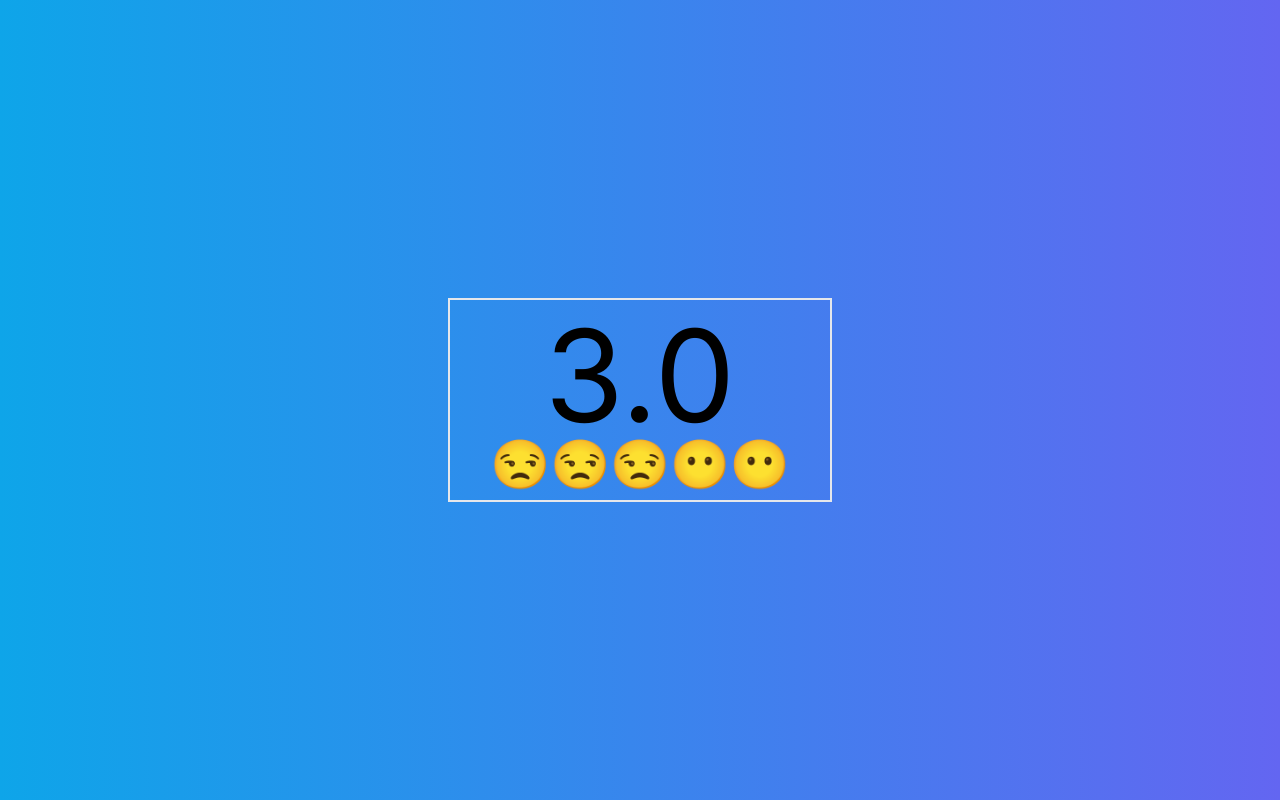
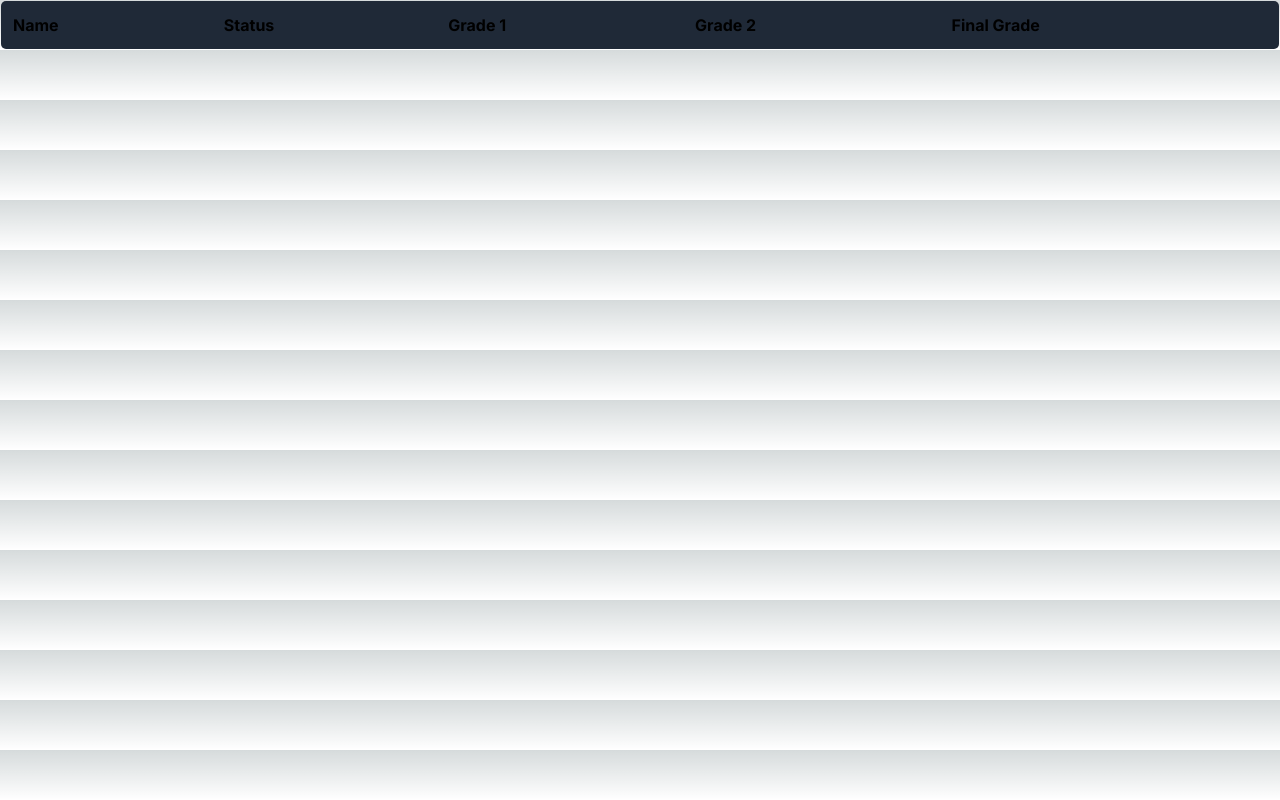
Before and after one commit to Jeanlerson/estudando-React, a Next.js app in the folder react-estudando/: page / in a window 1280 px wide. Built offline with nearby package versions, Linux system fonts and the light colour scheme.

Commit message:
atualizacao

```diff
--- a/react-estudando/src/app/page.tsx
+++ b/react-estudando/src/app/page.tsx
@@ -5,17 +5,18 @@
 import { peopleList } from "@/data/peopleList"
 import { Hours } from "@/components/Hours"
 import { NotaAle } from "@/components/Nota"
+import { students } from "@/data/students"
+import { StudentTable } from "@/components/StudentTable"
 
 const Page = () => {
 
   const ubers = peopleList.filter(person => person.profession === "uber")
 
+  //const list = students.map(student => <li>{student.name}</li>)
+
   return(
-    <div className="w-screen h-screen flex flex-col justify-center items-center
-    bg-gradient-to-r from-sky-500 to-indigo-500">
-      <NotaAle
-      nota= {3}
-      />
+    <div className="container mx-auto">
+      <StudentTable students={students}/>
     </div>
   )
 
--- /dev/null
+++ b/react-estudando/src/components/StudentTable.tsx
@@ -0,0 +1,26 @@
+import { Student } from "@/types/Student"
+import { table } from "console"
+
+type Props = {
+    students: Student[]
+}
+
+export const StudentTable = ({students}: Props) => {
+    return (
+        <table className="w-full border border-gray-600 rounded-md overflow-hidden">
+            <thead>
+                <tr className="text-left border-b border-gray-600 bg-gray-800">
+                    <th className="p-3">Name</th>
+                    <th className="p-3">Status</th>
+                    <th className="p-3">Grade 1</th>
+                    <th className="p-3">Grade 2</th>
+                    <th className="p-3">Final Grade</th>
+                </tr>
+            </thead>
+
+            <tbody>
+
+            </tbody>
+        </table>
+    )
+}
--- /dev/null
+++ b/react-estudando/src/data/students.ts
@@ -0,0 +1,58 @@
+import { Student } from "@/types/Student";
+
+export const students: Student[] = [
+    {
+        id: 1,
+        active: true,
+        name: 'Fulano de Tal',
+        email: 'fulano@escola.com.br',
+        avatar: 'https://images.unsplash.com/photo-1547037579-f0fc020ac3be?ixlib=rb-4.0.3&ixid=M3wxMjA3fDB8MHxzZWFyY2h8MTh8fHJvc3RvfGVufDB8MHwwfHx8Mg%3D%3D&auto=format&fit=facearea&facepad=2&w=256&h=256&q=80',
+        grade1: 7.3,
+        grade2: 8.1
+    },
+    {
+        id: 2,
+        active: true,
+        name: 'Ciclano Silva',
+        email: 'ciclano.silva@escola.com.br',
+        avatar: 'https://images.unsplash.com/photo-1601233749202-95d04d5b3c00?ixlib=rb-4.0.3&ixid=M3wxMjA3fDB8MHxzZWFyY2h8MjN8fHJvc3RvfGVufDB8MHwwfHx8Mg%3D%3D&auto=format&fit=facearea&facepad=2&w=256&h=256&q=80',
+        grade1: 2.9,
+        grade2: 8.7
+    },
+    {
+        id: 3,
+        active: false,
+        name: 'Beltrano Matheus',
+        email: 'beltrano.matheus@escola.com.br',
+        avatar: 'https://images.unsplash.com/photo-1474176857210-7287d38d27c6?ixlib=rb-4.0.3&ixid=M3wxMjA3fDB8MHxzZWFyY2h8MjZ8fHJvc3RvfGVufDB8MHwwfHx8Mg%3D%3D&auto=format&fit=facearea&facepad=2&w=256&h=256&q=80',
+        grade1: 8.3,
+        grade2: 6.4
+    },
+    {
+        id: 4,
+        active: true,
+        name: 'Zuflano Caxias',
+        email: 'zuflano.caxias@escola.com.br',
+        avatar: 'https://images.unsplash.com/photo-1601576084861-5de423553c0f?ixlib=rb-4.0.3&ixid=M3wxMjA3fDB8MHxzZWFyY2h8MzF8fHJvc3RvfGVufDB8MHwwfHx8Mg%3D%3D&auto=format&fit=facearea&facepad=2&w=256&h=256&q=80',
+        grade1: 9,
+        grade2: 8.1
+    },
+    {
+        id: 5,
+        active: true,
+        name: 'Turano Pires',
+        email: 'turano.pires@escola.com.br',
+        avatar: 'https://images.unsplash.com/photo-1564564244660-5d73c057f2d2?ixlib=rb-4.0.3&ixid=M3wxMjA3fDB8MHxzZWFyY2h8NDN8fHJvc3RvfGVufDB8MHwwfHx8Mg%3D%3D&auto=format&fit=facearea&facepad=2&w=256&h=256&q=80',
+        grade1: 10,
+        grade2: 9.7
+    },
+    {
+        id: 6,
+        active: false,
+        name: 'Voltano Augusto',
+        email: 'voltano.augusto@escola.com.br',
+        avatar: 'https://images.unsplash.com/photo-1611689037241-d8dfe4280f2e?ixlib=rb-4.0.3&ixid=M3wxMjA3fDB8MHxzZWFyY2h8NzN8fHJvc3RvfGVufDB8MHwwfHx8Mg%3D%3D&auto=format&fit=facearea&facepad=2&w=256&h=256&q=80',
+        grade1: 5.5,
+        grade2: 6.2
+    }
+];
--- /dev/null
+++ b/react-estudando/src/types/Student.ts
@@ -0,0 +1,9 @@
+export type Student = {
+    id: number
+    active: boolean
+    name: string
+    email: string
+    avatar: string
+    grade1: number
+    grade2: number
+}
```
